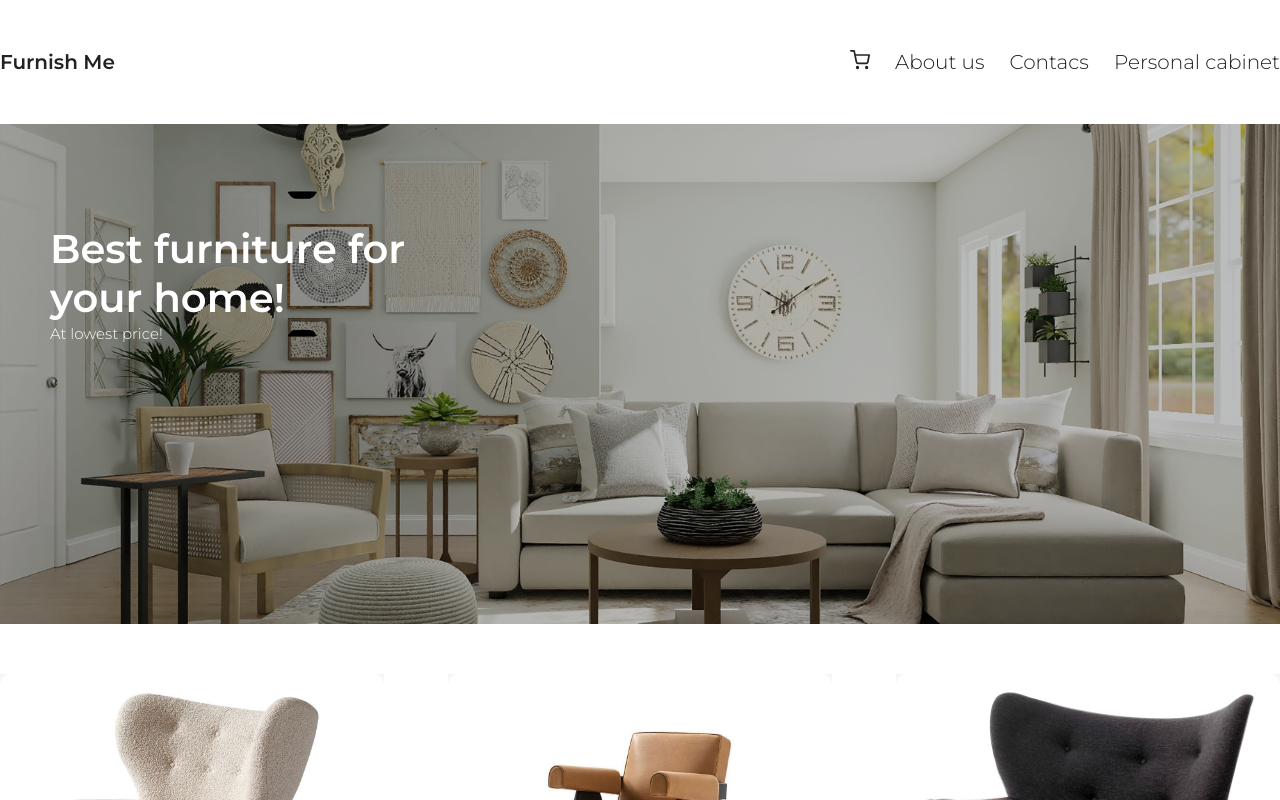
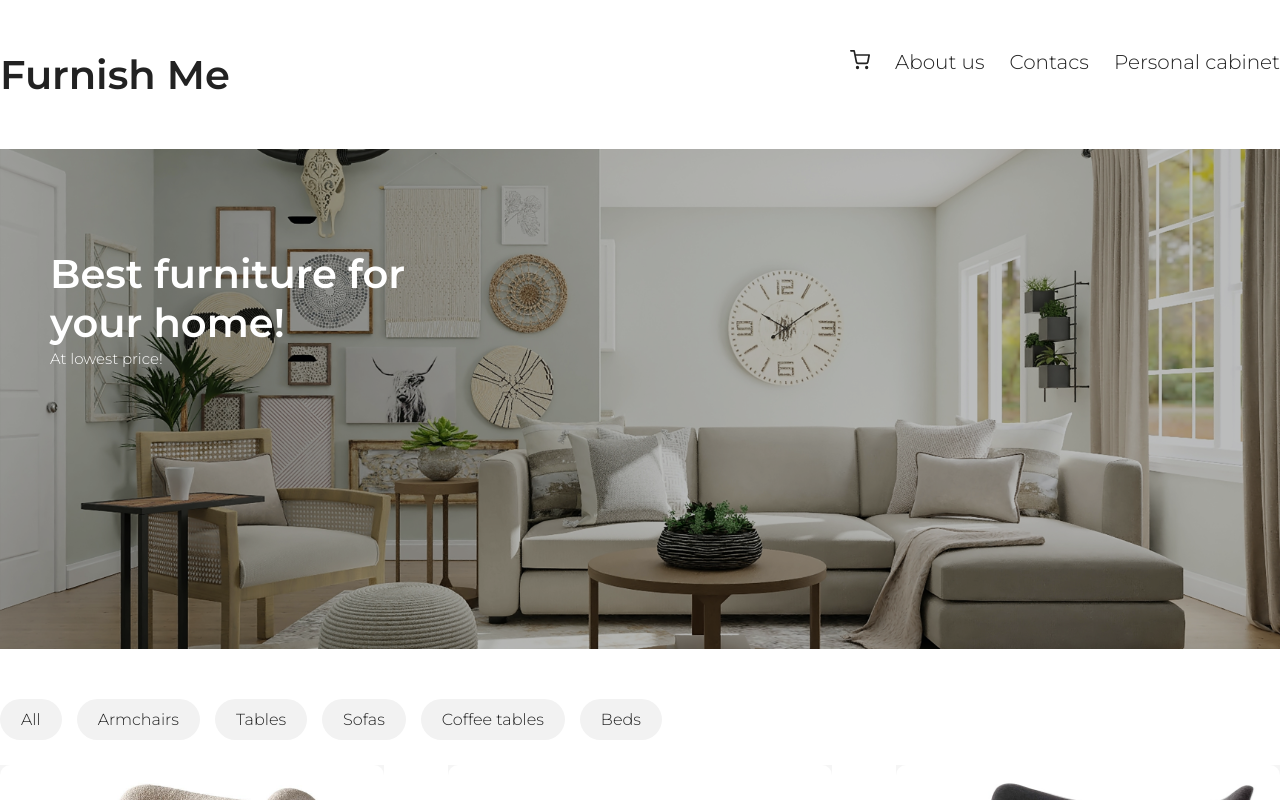
Before and after one commit to karkolomik/furniture-shop, a React (Create React App) app: page / in a window 1280 px wide. Shown: the top 800 px of the page. Built offline with nearby package versions, Linux system fonts and the light colour scheme.

Commit message:
added categories filtering

```diff
--- a/src/App.js
+++ b/src/App.js
@@ -2,12 +2,14 @@
 import Footer from "./components/Footer";
 import React from "react";
 import ShopCards from "./components/ShopCards";
+import { Categories } from "./components/Categories";
 
 class App extends React.Component {
   constructor(props) {
     super(props);
     this.state = {
       orders: [],
+      currentItems: [],
       items: [
         {
           id: 1,
@@ -200,17 +202,30 @@
         },
       ],
     };
+    this.state.currentItems = this.state.items;
     this.addToOrder = this.addToOrder.bind(this);
     this.deleteOrder = this.deleteOrder.bind(this);
+    this.chooseCategory = this.chooseCategory.bind(this);
   }
   render() {
     return (
       <div className="wrapper">
         <Header orders={this.state.orders} onDelete={this.deleteOrder} />
-        <ShopCards items={this.state.items} onAdd={this.addToOrder} />
+        <Categories chooseCategory={this.chooseCategory} />
+        <ShopCards items={this.state.currentItems} onAdd={this.addToOrder} />
         <Footer />
       </div>
     );
+  }
+
+  chooseCategory(category) {
+    if (category === "all") {
+      this.setState({ currentItems: this.state.items });
+      return;
+    }
+    this.setState({
+      currentItems: this.state.items.filter((el) => el.category === category),
+    });
   }
 
   addToOrder(item) {
--- /dev/null
+++ b/src/components/Categories.js
@@ -0,0 +1,49 @@
+import React, { Component } from "react";
+
+export class Categories extends Component {
+  constructor(props) {
+    super(props);
+    this.state = {
+      categories: [
+        {
+          key: "all",
+          name: "All",
+        },
+        {
+          key: "armchair",
+          name: "Armchairs",
+        },
+        {
+          key: "table",
+          name: "Tables",
+        },
+        {
+          key: "sofa",
+          name: "Sofas",
+        },
+        {
+          key: "coffee table",
+          name: "Coffee tables",
+        },
+        {
+          key: "bed",
+          name: "Beds",
+        },
+      ],
+    };
+  }
+
+  render() {
+    return (
+      <div className="categories">
+        {this.state.categories.map((el) => (
+          <div key={el.key} onClick={() => this.props.chooseCategory(el.key)}>
+            {el.name}
+          </div>
+        ))}
+      </div>
+    );
+  }
+}
+
+export default Categories;
--- a/src/index.css
+++ b/src/index.css
@@ -24,7 +24,15 @@
 
 header .logo {
   font-weight: 600;
-  font-size: 20px;
+  font-size: 40px;
+  transition: all 500ms ease;
+  cursor: pointer;
+  display: inline-block;
+}
+
+header .logo:hover {
+  transform: scale(1.1);
+  opacity: 0.5;
 }
 
 header ul.nav {
@@ -157,6 +165,23 @@
   transform: scale(1.2);
 }
 
+.categories div {
+  display: inline-block;
+  background: #f2f2f2;
+  border-radius: 50px;
+  padding: 10px 20px;
+  margin-bottom: 25px;
+  margin-right: 15px;
+  cursor: pointer;
+  border: 1px solid transparent;
+  transition: all 500ms ease;
+}
+
+.categories div:hover {
+  border-color: silver;
+  transform: scale(1.1);
+}
+
 main {
   display: flex;
   width: 100%;
```
